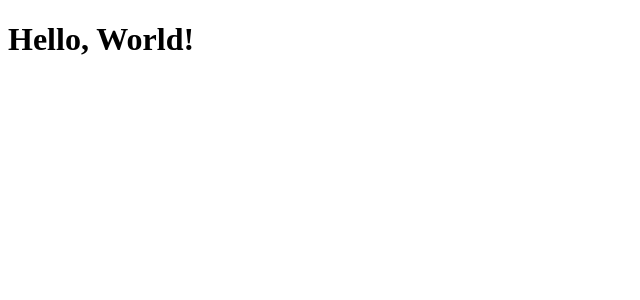
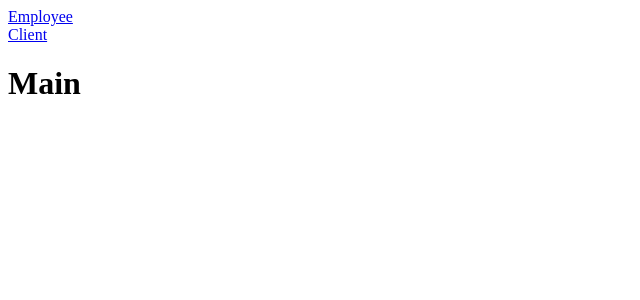
Before and after one commit to christian-2009/consulting-project-data, a React (Create React App) app: page / in a window 1280 px wide. Shown: the top 300 px of the page, without its empty margins (0-640 px from the left). Built offline with nearby package versions, Linux system fonts and the light colour scheme; the HTML template or start-up script is replaced by a standard one.

Commit message:
sorted react router and created basic components

```diff
--- a/package.json
+++ b/package.json
@@ -4,8 +4,10 @@
   "private": true,
   "license": "CC-BY-NC-ND-4.0",
   "dependencies": {
+    "axios": "^0.27.2",
     "react": "^17.0.2",
     "react-dom": "^17.0.2",
+    "react-router-dom": "^6.3.0",
     "react-scripts": "4.0.3",
     "typescript": "^4.1.2"
   },
--- a/src/App.tsx
+++ b/src/App.tsx
@@ -1,7 +1,21 @@
-import { greet } from "./utils/greet";
+
+import { BrowserRouter as Router, Routes, Route} from "react-router-dom";
+import MainContent from "./components/MainContent";
+import Employee from "./components/Employee";
+import ClientInfo from "./components/ClientInfo";
 
 function App(): JSX.Element {
-  return <h1>{greet("World")}</h1>;
+  return (
+  <Router>
+    <>
+    <Routes>
+      <Route path='/' element={<MainContent />} />
+      <Route path = '/employees/:employeeId' element = {<Employee />}/>
+      <Route path = '/clients/:clientId' element = {<ClientInfo />} />
+      </Routes>
+    </>
+  </Router>
+  )
 }
 
 export default App;
--- /dev/null
+++ b/src/components/ClientInfo.tsx
@@ -0,0 +1,12 @@
+import { useParams } from "react-router-dom"
+
+export default function ClientInfo(): JSX.Element {
+    const {clientId} = useParams()
+    console.log(clientId)
+    return (
+        <>
+        <h1>Client</h1>
+        <h5>{clientId}</h5>
+        </>
+    )
+}
--- /dev/null
+++ b/src/components/Employee.tsx
@@ -0,0 +1,12 @@
+import { useParams } from "react-router-dom"
+
+export default function Employee(): JSX.Element {
+    const {employeeId} = useParams()
+    console.log(employeeId)
+    return (
+        <>
+        <h1>Employee</h1>
+        <h3>{employeeId}</h3>
+        </>
+    )
+}
--- /dev/null
+++ b/src/components/MainContent.tsx
@@ -0,0 +1,12 @@
+export default function MainContent(): JSX.Element {
+    const employeeId = 4
+    const clientId = 3
+    return (
+        <>
+            <a href = {`http://localhost:3000/ + employees/ + ${employeeId}  `}>Employee</a>
+            <br />
+            <a href = {`http://localhost:3000/ + clients/ + ${clientId}  `}>Client</a>
+            <h1>Main</h1>
+        </>
+    )
+}
```
Also changed, not shown: 1 other file (tests, documents, lock files or other folders).
